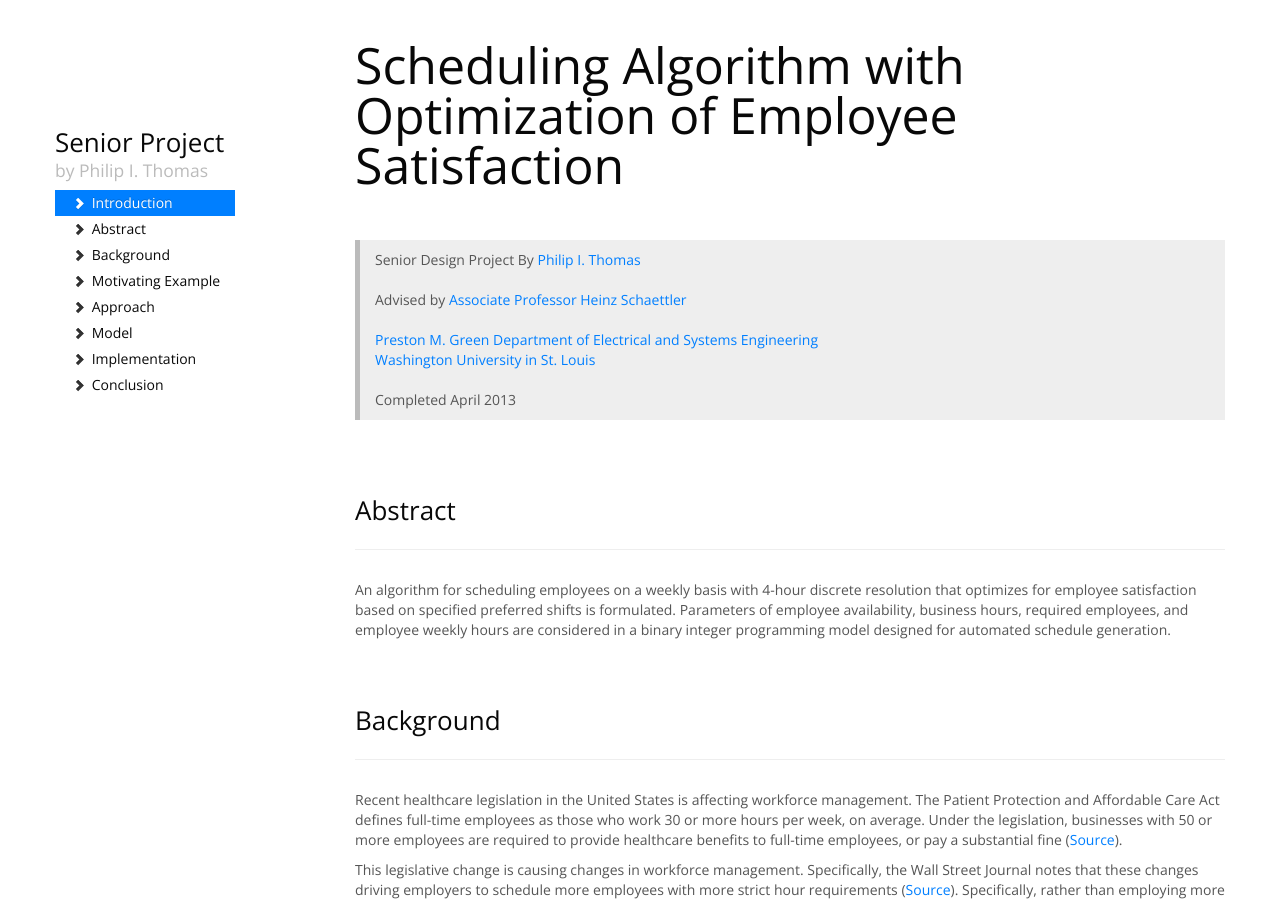
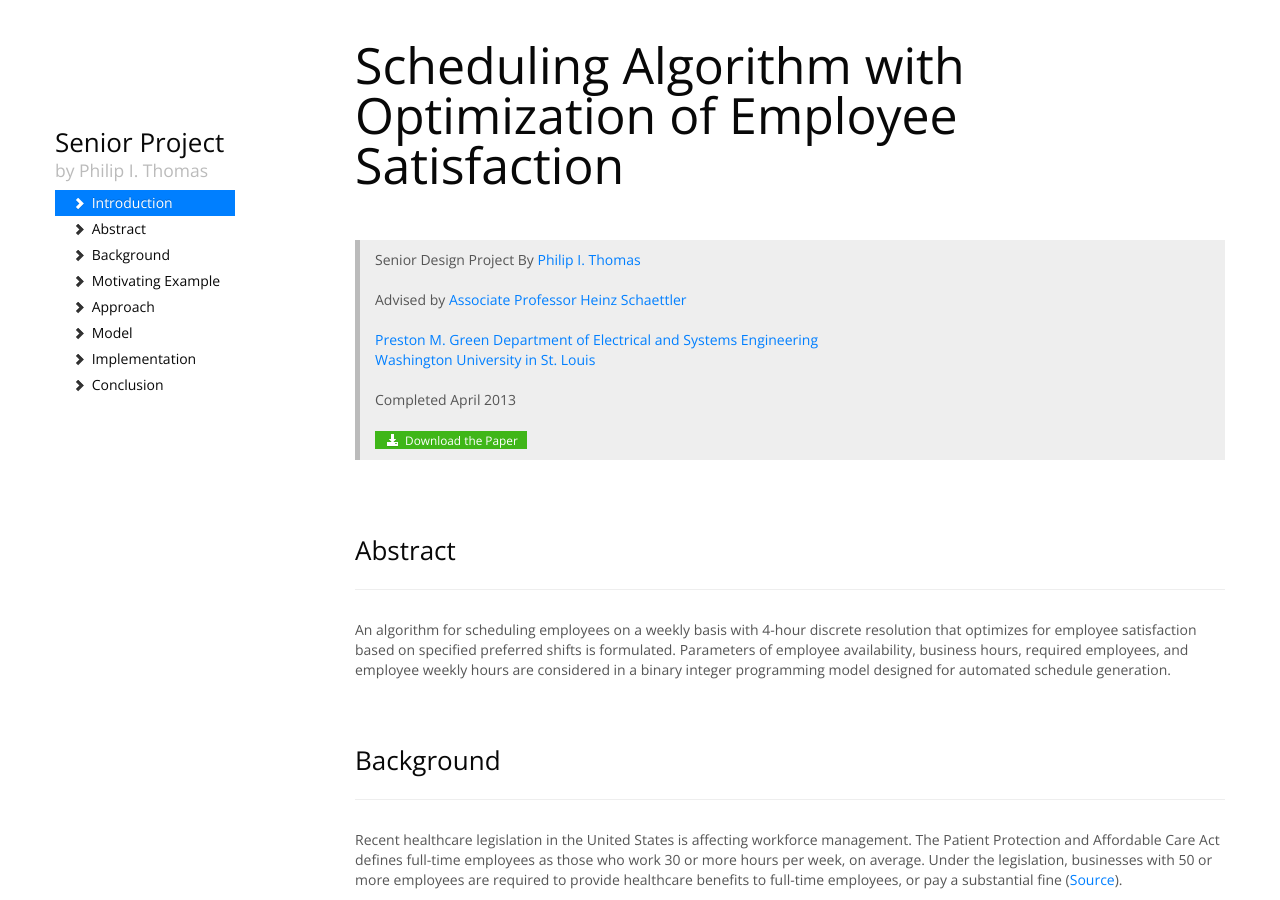
Before and after one commit to philipithomas/senior_project_website, a Jekyll site: the page built from index.html, in a window 1280 px wide and 900 px high. Built offline with Jekyll 4.4.1, drawn with Linux system fonts in a browser that asks for light colours; nearby versions of some CDN libraries; Markdown is read by kramdown in place of the engine named in the settings; formulas are drawn with MathJax 3.

Commit message:
Final paper added

```diff
--- a/_includes/implementation.html
+++ b/_includes/implementation.html
@@ -1,6 +1,6 @@
 <div class="page-header"><h2>Implementation</h2></div>
 
-<p>A working implementation in Excel using the <a href="http://www.solver.com">Solver</a> package is available. <a href="scheduling.xlsm"><span class="badge badge-success">Download Excel Implementation</span></a></p>
+<p>A working implementation in Excel using the <a href="http://www.solver.com">Solver</a> package is available. <a href="scheduling.xlsm"><span class="badge badge-success"><i class="icon-download-alt icon-white"></i> Download Excel Implementation</span></a></p>
 
 <p>Based on the solver package parameters, this basic implementation schedules 4 employees over 18 shifts. Each employee has a minimum and maximum number of shifts they must work during this period. They each have differing availability and preferences of shifts. During each 24-hour period (6 shifts), they are limited to 4 shifts each.</p>
 
--- a/_includes/title.html
+++ b/_includes/title.html
@@ -7,5 +7,7 @@ Advised by
 <a href="http://engineering.wustl.edu/facultybio.aspx?faculty=155">Associate Professor Heinz Schaettler</a><br /><br />
 <a href="http://ese.wustl.edu">Preston M. Green Department of Electrical and Systems Engineering</a><br />
 <a href="http://wustl.edu">Washington University in St. Louis</a> <br /><br />
-Completed April 2013
+Completed April 2013<br /><br />
+
+<a href="scheduling.pdf"><span class="badge badge-success"><i class="icon-download-alt icon-white"></i> Download the Paper</span></a>
 </blockquote>
```
Also changed, not shown: 1 other file.
